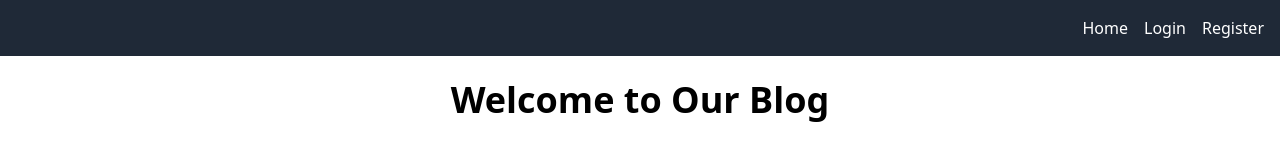
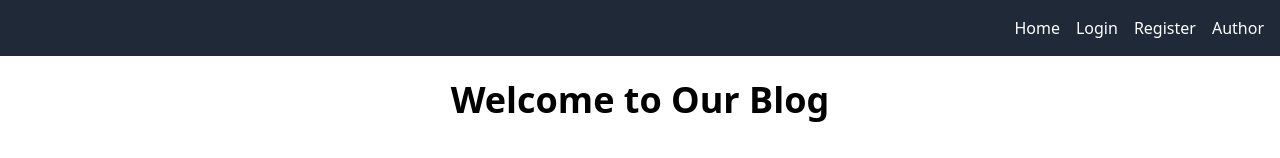
Before and after one commit to semihmertdev/public-blog, a React (Create React App) app: page / in a window 1280 px wide. Shown: the top 158 px of the page. Built offline with nearby package versions, Linux system fonts and the light colour scheme; no server answers.

Commit message:
add author link

```diff
--- a/src/components/Header.js
+++ b/src/components/Header.js
@@ -19,6 +19,7 @@ function Header() {
             <>
               <li><Link to="/login" className="hover:underline">Login</Link></li>
               <li><Link to="/register" className="hover:underline">Register</Link></li>
+              <li><Link to="https://admin-panel-silk-beta.vercel.app/login" className="hover:underline">Author</Link></li>
             </>
           ) : (
             <li><button onClick={handleLogout} className="hover:underline">Logout</button></li>
```
